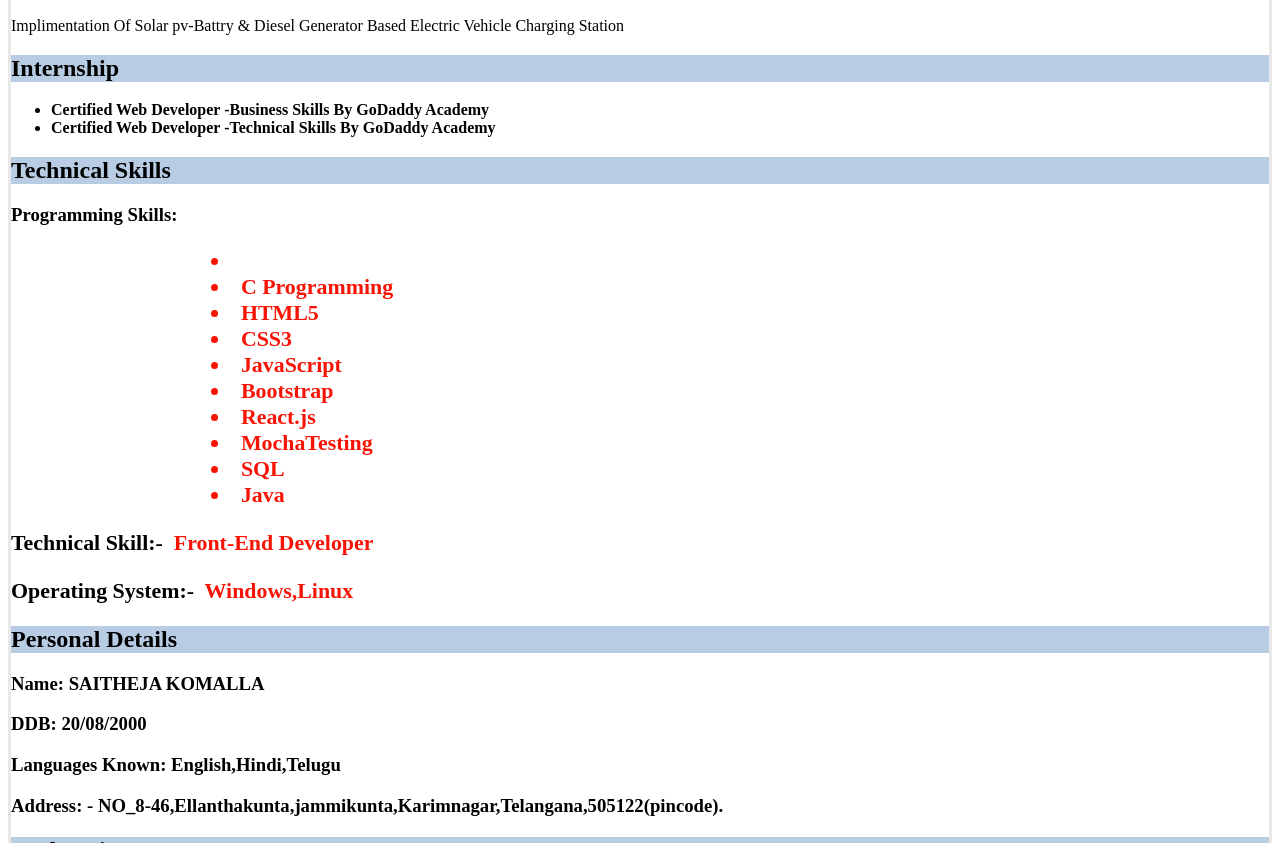
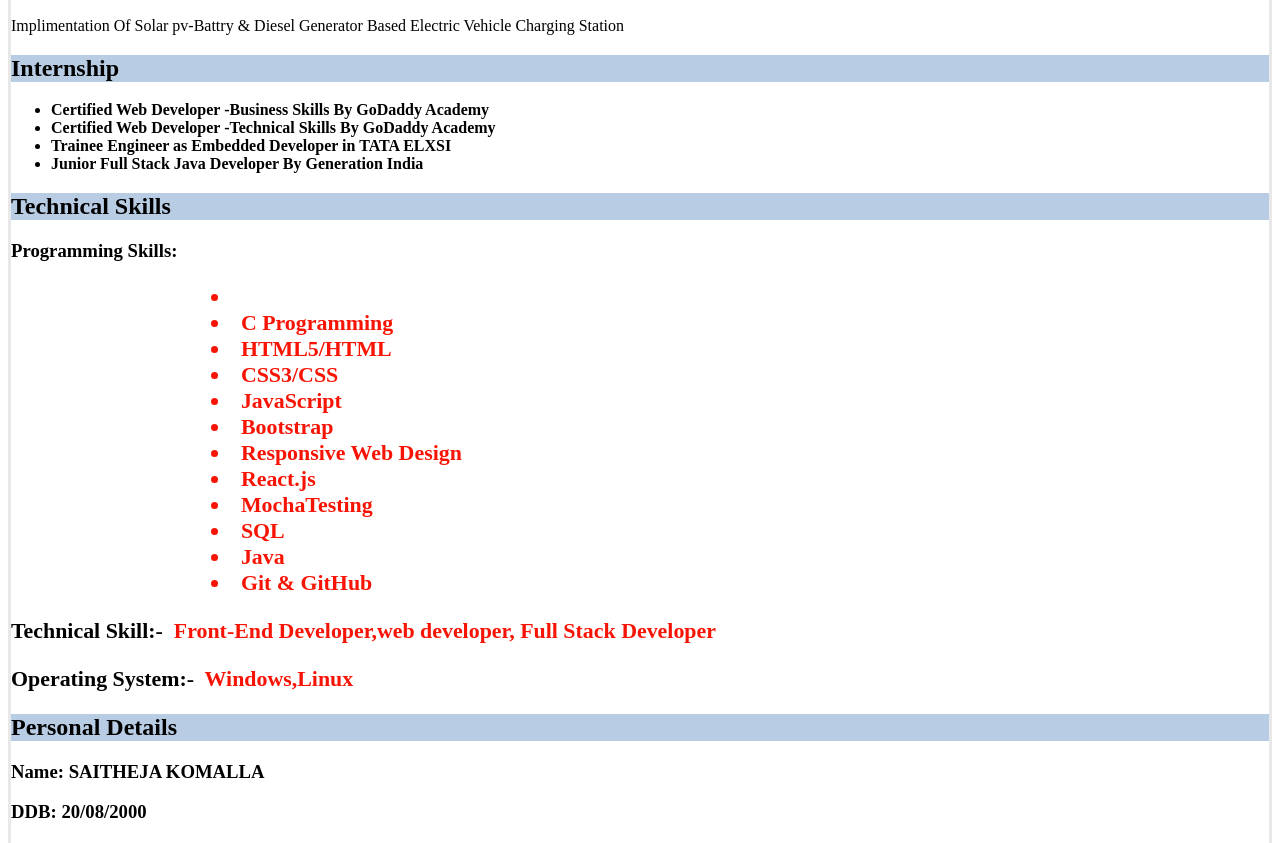
Before and after one commit to Saitheja20/resume, a plain HTML site: page index.html in a window 1280 px wide. Shown: the part 500-1343 px from the top of the page. Drawn offline with Linux system fonts and the light colour scheme.

Commit message:
Update index.html

```diff
--- a/index.html
+++ b/index.html
@@ -62,6 +62,8 @@ Implimentation Of Solar pv-Battry & Diesel Generator Based Electric Vehicle Char
 <ul>
 <li><b>Certified Web Developer -Business Skills By GoDaddy Academy</b></li>
 <li><b>Certified Web Developer -Technical Skills By GoDaddy Academy</b></li>
+ <li><b>Trainee Engineer as Embedded Developer in TATA ELXSI</b></li>
+ <li><b>Junior Full Stack Java Developer By Generation India</b></li>
 </ul>
 <div>
 <h2 style="background-color:rgb(184,204,227);">Technical Skills</h2>
@@ -72,18 +74,20 @@ Implimentation Of Solar pv-Battry & Diesel Generator Based Electric Vehicle Char
 <ul>
 <li style= "padding-left: 200px"></li>
 <li style= "padding-left: 200px">C Programming</li>
-<li style= "padding-left: 200px">HTML5</li>
-<li style= "padding-left: 200px">CSS3</li>
+<li style= "padding-left: 200px">HTML5/HTML</li>
+<li style= "padding-left: 200px">CSS3/CSS</li>
 <li style= "padding-left: 200px">JavaScript</li>
 <li style= "padding-left: 200px">Bootstrap</li>
+<li style= "padding-left: 200px">Responsive Web Design</li>
 <li style= "padding-left: 200px">React.js</li>
 <li style= "padding-left: 200px">MochaTesting</li>
 <li style= "padding-left: 200px">SQL</li>
 <li style= "padding-left: 200px">Java</li>
+ <li style= "padding-left: 200px">Git & GitHub</li>
 <ul>
 
 </div>
-<h3>Technical Skill:-&nbsp; <b><span style="color:rgb(248, 20, 5 );" >Front-End Developer<span></b></h3>
+<h3>Technical Skill:-&nbsp; <b><span style="color:rgb(248, 20, 5 );" >Front-End Developer,web developer, Full Stack Developer<span></b></h3>
 <h3>Operating System:-&nbsp; <b><span style="color:rgb(248, 20, 5 );">Windows,Linux</span><b></h3>
 </div>
 
```
